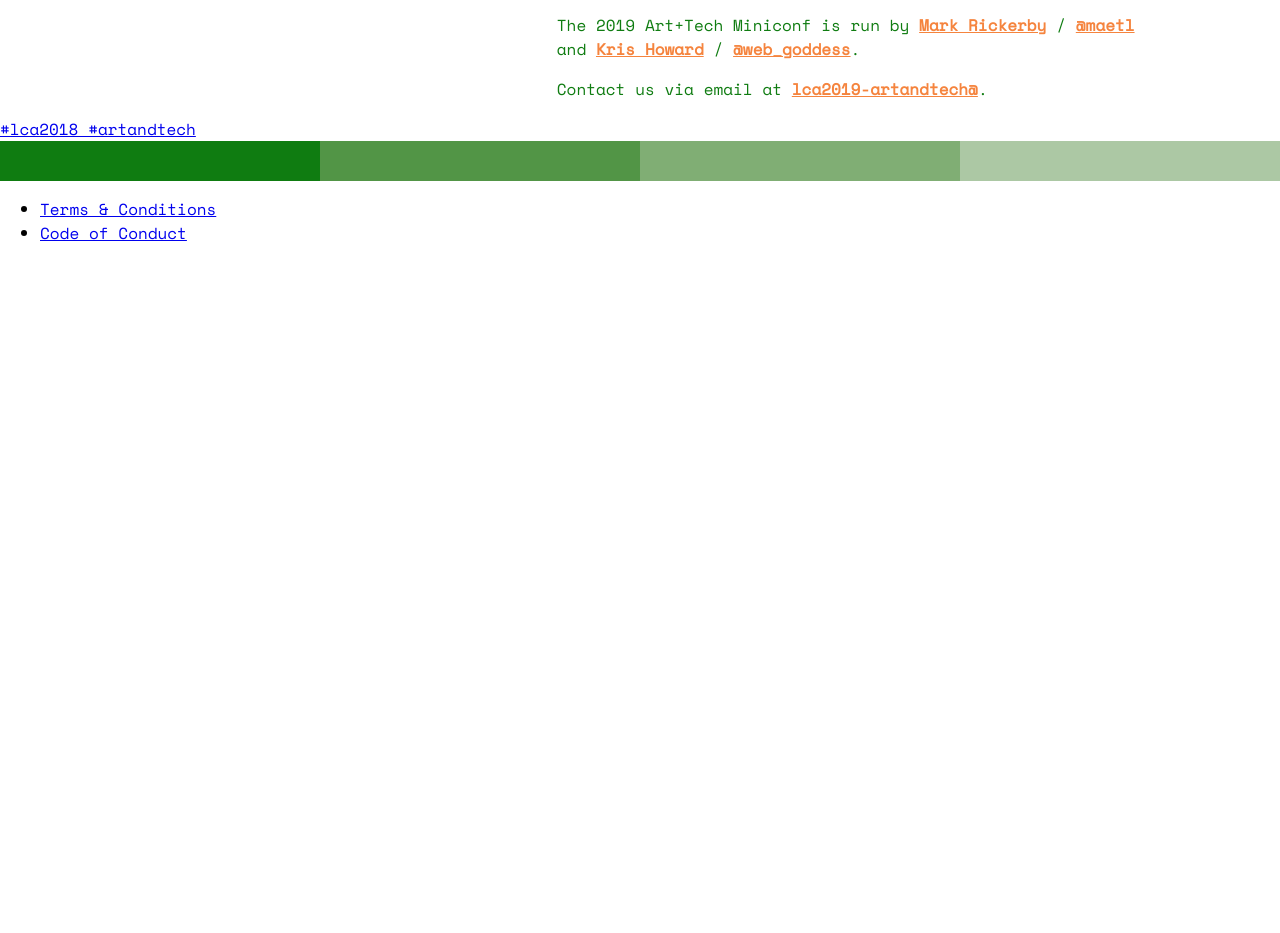
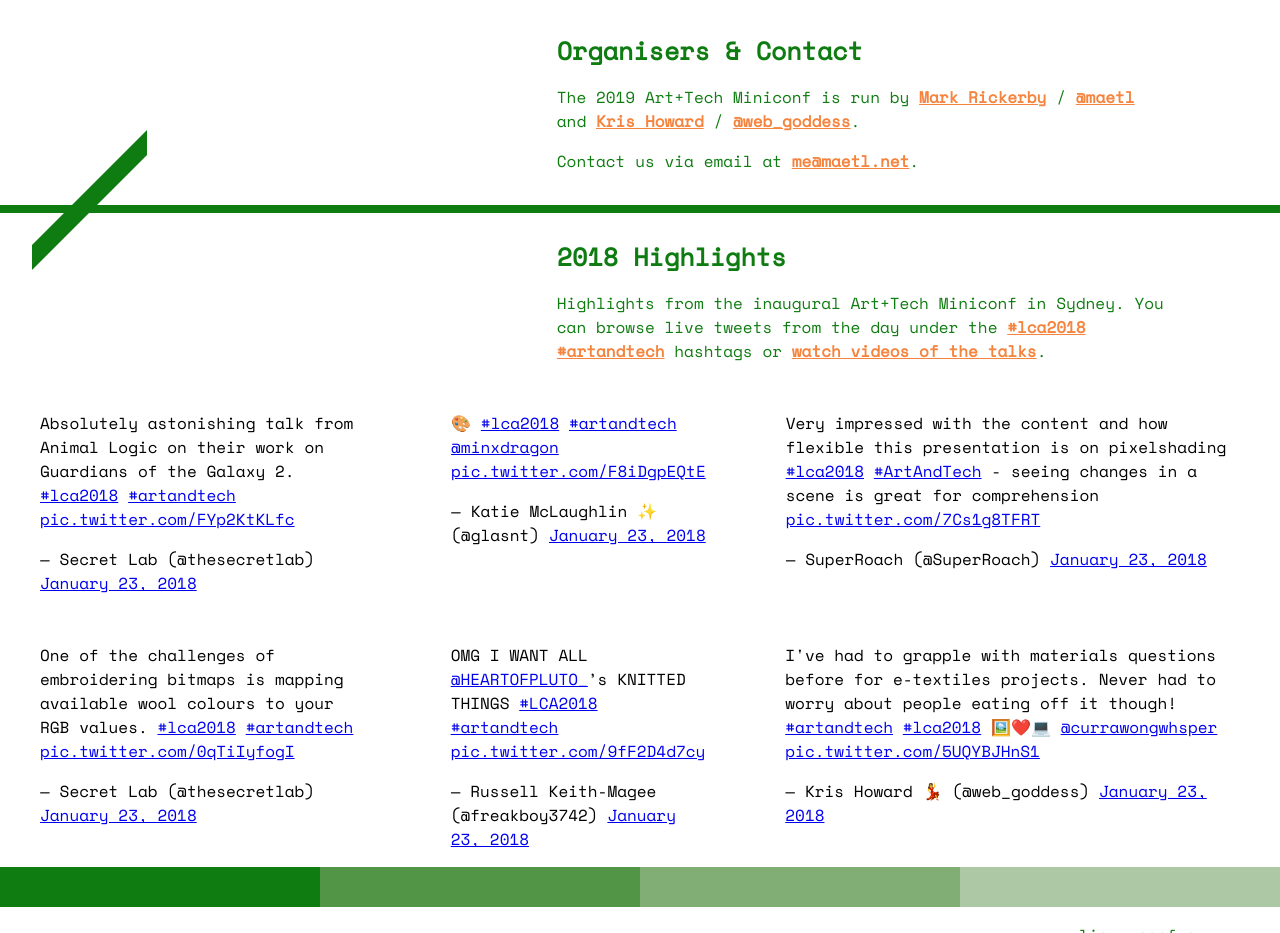
Before and after one commit to artandtech-miniconf/lca2019, a plain HTML site: page index.html in a window 1280 px wide. Shown: the part 1867-2800 px from the top of the page. Before the commit the page ends 2128 px from the top, so only its background shows below. Drawn offline with nearby package versions, Linux system fonts and the light colour scheme; a script that the page names is missing.

Commit message:
Update copy and layout to support 2018 highlights

```diff
--- a/index.html
+++ b/index.html
@@ -1,6 +1,6 @@
 <html>
 <head>
-  <title>Art+Tech Miniconf at linux.conf.au 2019: Call for Speakers</title>
+  <title>Art+Tech Miniconf at linux.conf.au 2019</title>
   <link href="https://fonts.googleapis.com/css?family=Space+Mono" rel="stylesheet">
   <link href="site.css" rel="stylesheet">
   <script src="https://unpkg.com/overprint@0.6.0/overprint.js"></script>
@@ -28,36 +28,55 @@
   </div>
 
   <div class="text">
-    <h2>Art+Tech</h2>
-    <p>Open sharing of methods and materials has been a part of art-making since the invention of pigments for painting the walls of caves.</p>
+    <h2>Ngā Mihi / Introduction</h2>
+    <p>Open sharing of methods and materials has been a part of art-making around the world since the invention of pigments for painting the walls of caves.</p>
     <p>Today, technology is expanding the boundaries of art in ways that were previously unimaginable. Open source hardware and software has become a foundational building block for a new wave of creative practices, enabling artists and inventors to stand on the shoulders of giants, building on top of emerging platforms and even inventing their own tools.</p>
-    <p>As part of <a href="https://linux.conf.au/">linux.conf.au 2019</a>, we are presenting this one-day, one-track miniconf, exploring the creative and expressive uses of technology to make things that are beautiful, interesting, surprising and sometimes even useful.</p>
-    <h2>Call for Speakers</h2>
-    <p>We’re looking for talks from artists, engineers, scientists and crafters who are using open source technologies in areas such as:</p>
+    <p>As part of <a href="https://linux.conf.au/">linux.conf.au 2019</a>, we are presenting this single-day, single-track miniconf, exploring the creative and expressive uses of technology to make things that are beautiful, interesting, surprising and sometimes even useful.</p>
+    <h2>Call for Proposals</h2>
+    <p>We’re looking for proposals from artists, engineers, scientists and crafters who are using open source technologies and creating interesting things in areas such as:</p>
     <ul>
       <li>computational creativity</li>
       <li>generative and data-driven art</li>
       <li>audio synthesis and music production</li>
       <li>videogames, art toys and interactive fiction</li>
-      <li>textiles, fashion design, traditional arts and crafts</li>
+      <li>textiles, fashion design, crafting</li>
+      <li>technology in indigenous arts</li>
       <li>augmented, mixed, and virtual reality</li>
       <li>3-D printing, electronics, robotics</li>
     </ul>
     <h2>Exhbition</h2>
     <p>Alongside the talks, we are planning a pop-up exhibition of artworks and projects from the miniconf speakers, giving conference attendees an opportunity to explore the works up close and talk to the artists and makers.</p>
     <h2>Submissions</h2>
-    <p>Coming soon. Submit a talk proposal via </p>
+    <p>Submission guidelines and final dates will be announced soon when we open the call for proposals. Submissions will be accepted via the <a href="https://linux.conf.au/">linux.conf.au</a> website.</p>
     <h2>Tickets &amp; Financial Assistance</h2>
     <p><a href="https://linux.conf.au/">linux.conf.au</a> is a community run conference. All presenters are required to purchase a ticket to attend. We are working with the organisers to potentially make a ‘miniconf only’ ticket available but we are unable to confirm this yet.</p>
     <p>There may also be limited financial assistance available to cover expenses for speakers. We will try to accommodate as many requests for assistance as possible within our limited budget.</p>
     <h2>Organisers &amp; Contact</h2>
     <p>The 2019 Art+Tech Miniconf is run by <a href="https://maetl.net/">Mark Rickerby</a> / <a href="https://twitter.com/maetl">@maetl</a> and <a href="https://www.krishoward.org/">Kris Howard</a> / <a href="https://twitter.com/web_goddess">@web_goddess</a>.</p>
-    <p>Contact us via email at <a href="mailto:lca2019.artandtech@">lca2019-artandtech@</a>.</p>
+    <p>Contact us via email at <a href="mailto:me@maetl.net">me@maetl.net</a>.</p>
   </div>
 </div>
 
-<div class="moment-grid">
-  <a class="twitter-moment" href="https://twitter.com/i/moments/1037348310388854784?ref_src=twsrc%5Etfw">#lca2018 #artandtech</a> <script async src="https://platform.twitter.com/widgets.js" charset="utf-8"></script>
+<div class="cols highlights">
+  <div class="panel">
+    <div class="blocks">
+      <span></span>
+    </div>
+  </div>
+  <div class="text">
+    <h2>2018 Highlights</h2>
+    <p>Highlights from the inaugural Art+Tech Miniconf in Sydney. You can browse live tweets from the day under the <a href="https://twitter.com/search?f=tweets&vertical=default&q=%23lca2018%20%23artandtech&src=typd">#lca2018 #artandtech</a> hashtags or <a href="https://www.youtube.com/playlist?list=PLAObS6o1v0zKRBoEwPD6YreMfGFvh6zdM">watch videos of the talks</a>.</p>
+  </div>
+  <div class="highlights-row">
+    <blockquote class="twitter-tweet" data-conversation="none"><p lang="en" dir="ltr">Absolutely astonishing talk from Animal Logic on their work on Guardians of the Galaxy 2. <a href="https://twitter.com/hashtag/lca2018?src=hash&amp;ref_src=twsrc%5Etfw">#lca2018</a> <a href="https://twitter.com/hashtag/artandtech?src=hash&amp;ref_src=twsrc%5Etfw">#artandtech</a> <a href="https://t.co/FYp2KtKLfc">pic.twitter.com/FYp2KtKLfc</a></p>&mdash; Secret Lab (@thesecretlab) <a href="https://twitter.com/thesecretlab/status/955643666126667777?ref_src=twsrc%5Etfw">January 23, 2018</a></blockquote> <script async src="https://platform.twitter.com/widgets.js" charset="utf-8"></script>
+    <blockquote class="twitter-tweet"><p lang="und" dir="ltr">🎨 <a href="https://twitter.com/hashtag/lca2018?src=hash&amp;ref_src=twsrc%5Etfw">#lca2018</a> <a href="https://twitter.com/hashtag/artandtech?src=hash&amp;ref_src=twsrc%5Etfw">#artandtech</a> <a href="https://twitter.com/minxdragon?ref_src=twsrc%5Etfw">@minxdragon</a> <a href="https://t.co/F8iDgpEQtE">pic.twitter.com/F8iDgpEQtE</a></p>&mdash; Katie McLaughlin ✨ (@glasnt) <a href="https://twitter.com/glasnt/status/955597672378859520?ref_src=twsrc%5Etfw">January 23, 2018</a></blockquote> <script async src="https://platform.twitter.com/widgets.js" charset="utf-8"></script>
+    <blockquote class="twitter-tweet"><p lang="en" dir="ltr">Very impressed with the content and how flexible this presentation is on pixelshading <a href="https://twitter.com/hashtag/lca2018?src=hash&amp;ref_src=twsrc%5Etfw">#lca2018</a> <a href="https://twitter.com/hashtag/ArtAndTech?src=hash&amp;ref_src=twsrc%5Etfw">#ArtAndTech</a> - seeing changes in a scene is great for comprehension <a href="https://t.co/7Cs1g8TFRT">pic.twitter.com/7Cs1g8TFRT</a></p>&mdash; SuperRoach (@SuperRoach) <a href="https://twitter.com/SuperRoach/status/955602138440216576?ref_src=twsrc%5Etfw">January 23, 2018</a></blockquote> <script async src="https://platform.twitter.com/widgets.js" charset="utf-8"></script>
+  </div>
+  <div class="highlights-row">
+    <blockquote class="twitter-tweet" data-conversation="none"><p lang="en" dir="ltr">One of the challenges of embroidering bitmaps is mapping available wool colours to your RGB values. <a href="https://twitter.com/hashtag/lca2018?src=hash&amp;ref_src=twsrc%5Etfw">#lca2018</a> <a href="https://twitter.com/hashtag/artandtech?src=hash&amp;ref_src=twsrc%5Etfw">#artandtech</a> <a href="https://t.co/0qTiIyfogI">pic.twitter.com/0qTiIyfogI</a></p>&mdash; Secret Lab (@thesecretlab) <a href="https://twitter.com/thesecretlab/status/955692581391757312?ref_src=twsrc%5Etfw">January 23, 2018</a></blockquote> <script async src="https://platform.twitter.com/widgets.js" charset="utf-8"></script>
+    <blockquote class="twitter-tweet"><p lang="en" dir="ltr">OMG I WANT ALL <a href="https://twitter.com/HeartOfPluto_?ref_src=twsrc%5Etfw">@HEARTOFPLUTO_</a>’s KNITTED THINGS <a href="https://twitter.com/hashtag/LCA2018?src=hash&amp;ref_src=twsrc%5Etfw">#LCA2018</a> <a href="https://twitter.com/hashtag/artandtech?src=hash&amp;ref_src=twsrc%5Etfw">#artandtech</a> <a href="https://t.co/9fF2D4d7cy">pic.twitter.com/9fF2D4d7cy</a></p>&mdash; Russell Keith-Magee (@freakboy3742) <a href="https://twitter.com/freakboy3742/status/955654974729469952?ref_src=twsrc%5Etfw">January 23, 2018</a></blockquote> <script async src="https://platform.twitter.com/widgets.js" charset="utf-8"></script>
+    <blockquote class="twitter-tweet"><p lang="en" dir="ltr">I&#39;ve had to grapple with materials questions before for e-textiles projects. Never had to worry about people eating off it though! <a href="https://twitter.com/hashtag/artandtech?src=hash&amp;ref_src=twsrc%5Etfw">#artandtech</a> <a href="https://twitter.com/hashtag/lca2018?src=hash&amp;ref_src=twsrc%5Etfw">#lca2018</a> 🖼️❤️💻 <a href="https://twitter.com/currawongwhsper?ref_src=twsrc%5Etfw">@currawongwhsper</a> <a href="https://t.co/5UQYBJHnS1">pic.twitter.com/5UQYBJHnS1</a></p>&mdash; Kris Howard 💃 (@web_goddess) <a href="https://twitter.com/web_goddess/status/955672640106020864?ref_src=twsrc%5Etfw">January 23, 2018</a></blockquote> <script async src="https://platform.twitter.com/widgets.js" charset="utf-8"></script>
+  </div>
 </div>
 
 <div class="blocks">
@@ -68,10 +87,11 @@
 </div>
 
 <footer>
-<ul>
-  <li><a href="https://linux.conf.au/attend/terms-and-conditions/">Terms &amp; Conditions</a></li>
-  <li><a href="https://linux.conf.au/attend/code-of-conduct/">Code of Conduct</a></li>
-</ul>
+  <ul>
+    <li><a href="https://linux.conf.au/">linux.conf.au</a></li>
+    <li><a href="https://linux.conf.au/attend/terms-and-conditions/">Terms &amp; Conditions</a></li>
+    <li><a href="https://linux.conf.au/attend/code-of-conduct/">Code of Conduct</a></li>
+  </ul>
 </footer>
 
 </body>
--- a/site.css
+++ b/site.css
@@ -147,12 +147,36 @@ body {
   background-color: #acc8a4;
 }
 
-.tweet-grid {
-  display: flex;
-  flex-wrap: wrap;
+.highlights {
+  margin-top: 1em;
+  border-top: 0.512em solid #0f7c11;
 }
 
-.moment-grid blockquote {
-  display: block;
-  width: 180px;
+.highlights h2 {
+  margin-top: 1em;
 }
+
+.highlights .blocks span {
+  transform: skewY(-45deg);
+  transform-origin: 0;
+  height: 1.563em;
+}
+
+.highlights-row {
+  width: 100%;
+  display: flex;
+}
+
+footer a {
+  color: #0f7c11;
+}
+
+footer {
+  display: flex;
+  justify-content: flex-end;
+}
+
+footer ul {
+  list-style-type: none;
+  margin-right: 1.563em;
+}
```
